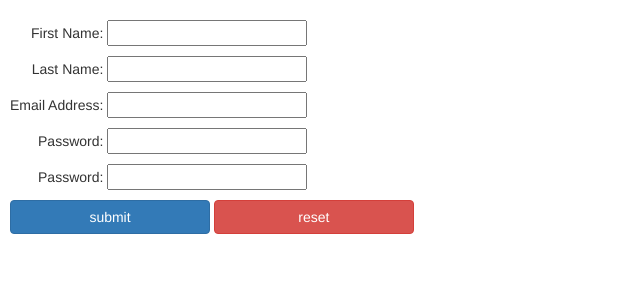
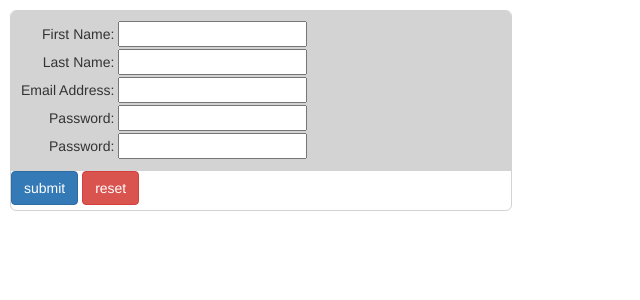
Before and after one commit to falterfriday/mySQL_Flask-login_and_registration, a Flask app: page / in a window 1280 px wide. Shown: the top 300 px of the page, without its empty margins (0-640 px from the left). Run offline with Flask 2, Linux system fonts and the light colour scheme; some libraries are stand-ins or nearby versions.

Commit message:
modifed css to pretty things up

```diff
--- a/static/style.css
+++ b/static/style.css
@@ -1,9 +1,22 @@
 .wrapper {
+	display: inline-block;
+	border: solid lightgray 1px;
 	height: auto;
+	width: auto;
+	border-radius: 6px;
 	margin: 10px 10px;
+	padding-bottom: 5px;
 }
 .top {
-	/*border: solid lightgray 1px;*/
+	background-color: lightgray;
+	border-radius: 5px 5px 0 0;
+	width: 500px;
+	padding: 10px;
+}
+hr {
+	width: 40%;
+}
+.bottom {
 	width: 50%;
 	border-radius: 5px;
 }
@@ -12,24 +25,21 @@ form {
 	text-align: right;
 }
 input {
-	width: 200px;
-	margin-top: 10px;
+	margin-bottom: 2px;
 }
 .error {
 	color: white;
 	display: inline-block;
 	background-color: #db524b;
-	width: 405px;
+	width: 500px;
 	text-align: center;
-	border-radius: 5px
-
 }
 .success {
 	color: white;
 	display: inline-block;
 	background-color: #58b958;
-	width: 405px;
-	border-radius: 5px;
+	width: 500px;
+	/*border-radius: 5px;*/
 	text-align: center;
 }
 .div {
@@ -44,3 +54,9 @@ input {
 .addresses {
 	margin-left: 20px;
 }
+.submits {
+	margin-top: 10px;
+}
+.btn-primary.submits {
+	margin-left: 120px;
+}
```
